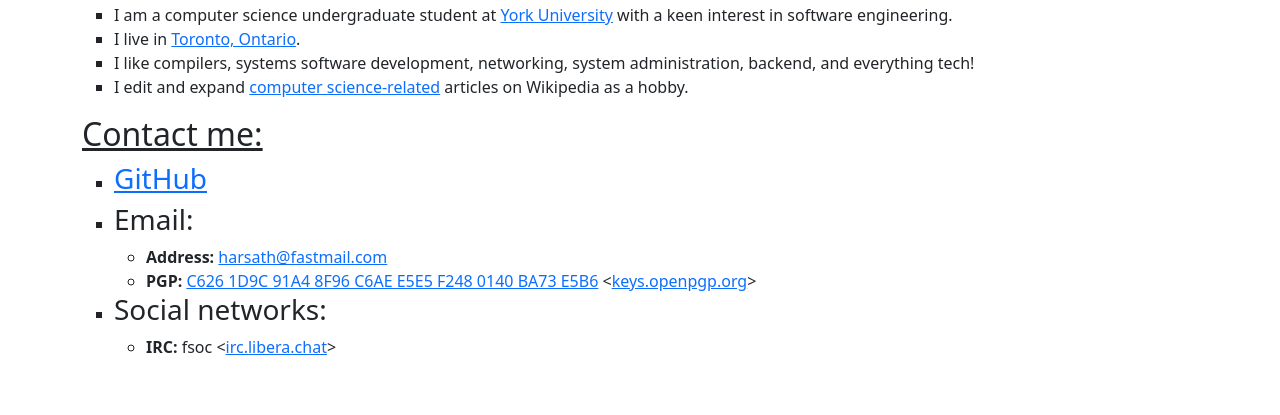
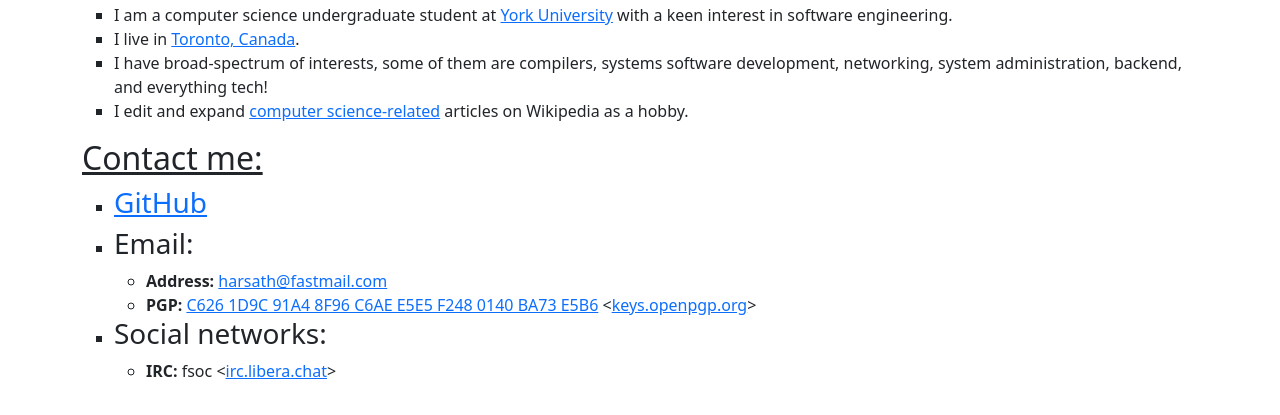
Before and after one commit to harsath/harsath.github.io, a plain HTML site: page index.html in a window 1280 px wide. Shown: the part 139-554 px from the top of the page. Drawn offline with nearby package versions, Linux system fonts and the light colour scheme.

Commit message:
ce resume

```diff
--- a/index.html
+++ b/index.html
@@ -17,8 +17,8 @@
 		<h2><u>About me:</u></h2>
 		<ul class="square-list">
 			<li>I am a computer science undergraduate student at <a href="https://en.wikipedia.org/wiki/York_University">York University</a> with a keen interest in software engineering.</li>
-			<li>I live in <a href="https://en.wikipedia.org/wiki/Toronto">Toronto, Ontario</a>.</li>
-			<li>I like compilers, systems software development, networking, system administration, backend, and everything tech!</li>
+			<li>I live in <a href="https://en.wikipedia.org/wiki/Toronto">Toronto, Canada</a>.</li>
+			<li>I have broad-spectrum of interests, some of them are compilers, systems software development, networking, system administration, backend, and everything tech!</li>
 			<li>I edit and expand <a href="https://en.wikipedia.org/wiki/Wikipedia:WikiProject_Computing">computer science-related</a> articles on Wikipedia as a hobby.</li>
 		</ul>
 		<h2><u>Contact me:</u></h2>
```
